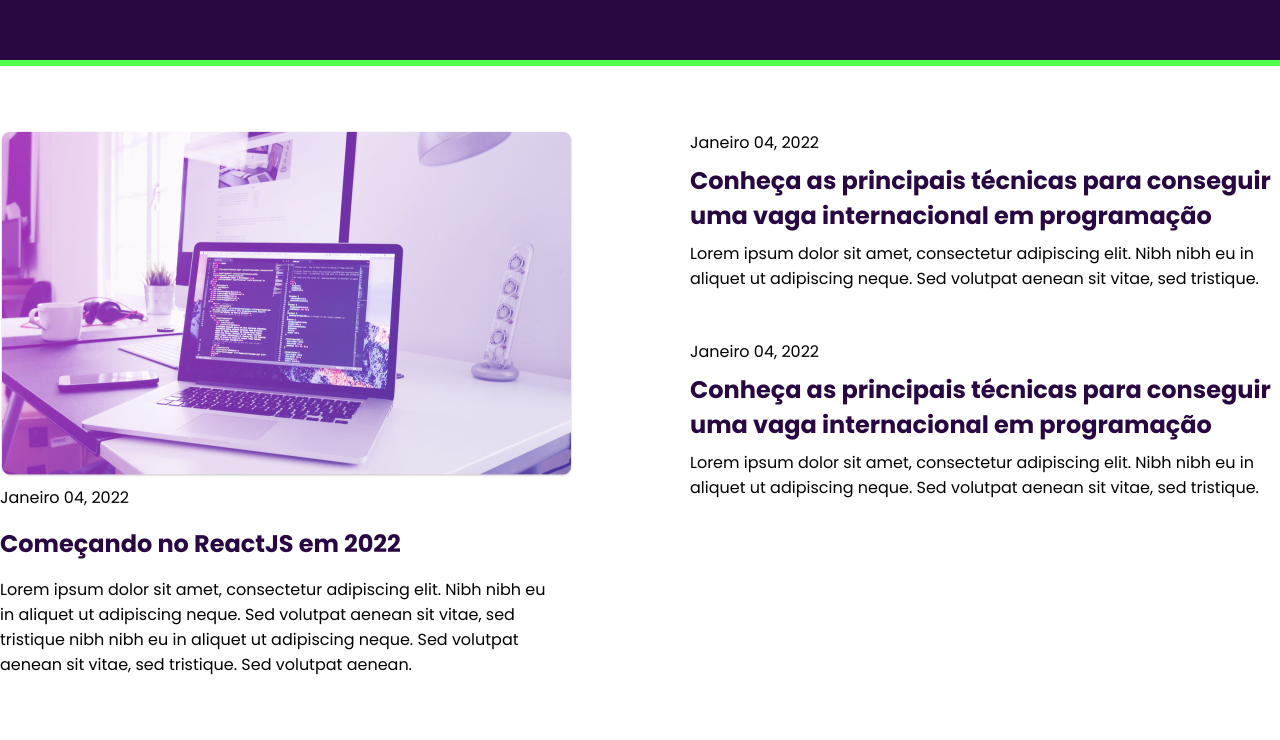
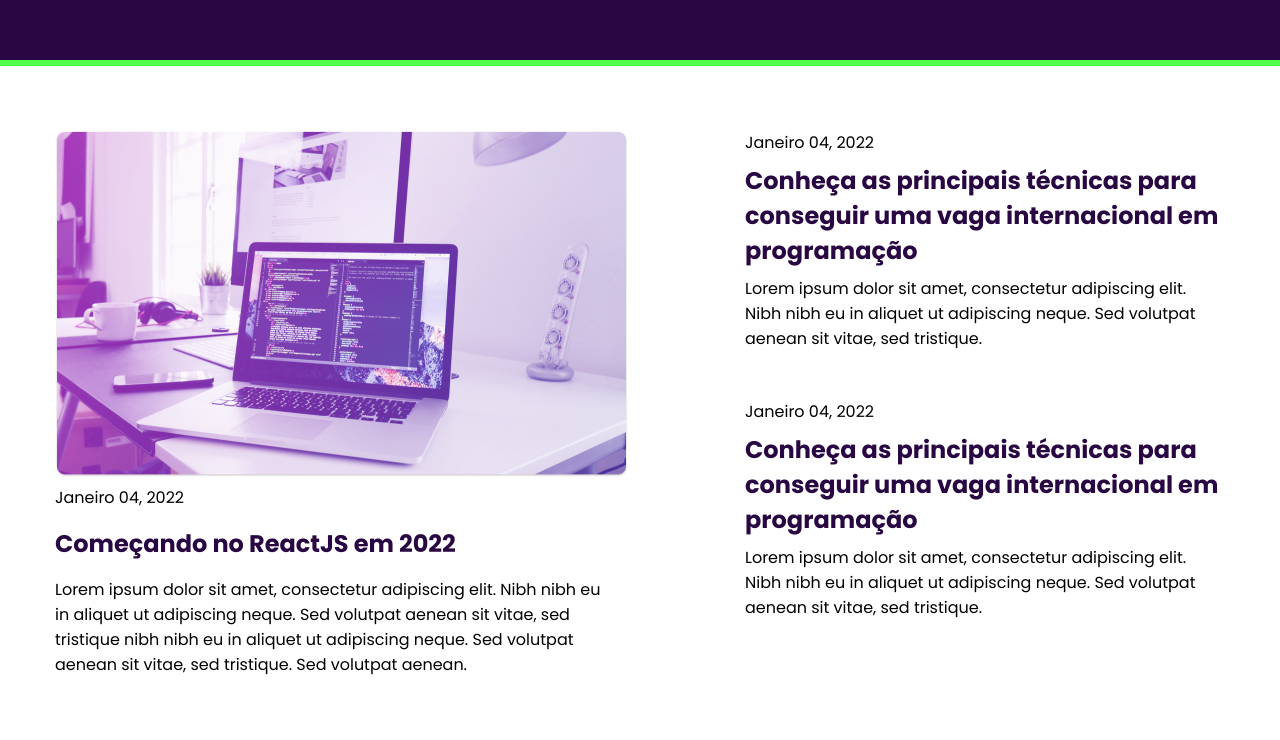
Before and after one commit to ronaldprofile/rocketblog, a React (Vite) app: page / in a window 1280 px wide. Shown: the part 521-1261 px from the top of the page. Built offline with nearby package versions, Linux system fonts and the light colour scheme.

Commit message:
added reusable class called .wrapper

```diff
--- a/src/styles/global.ts
+++ b/src/styles/global.ts
@@ -13,6 +13,11 @@ export const GlobalStyles = globalCss({
     height: "100vh"
   },
 
+  ".wrapper": {
+    maxWidth: "1170px",
+    margin: "0 auto"
+  },
+
   button: {
     cursor: "pointer"
   },
```
